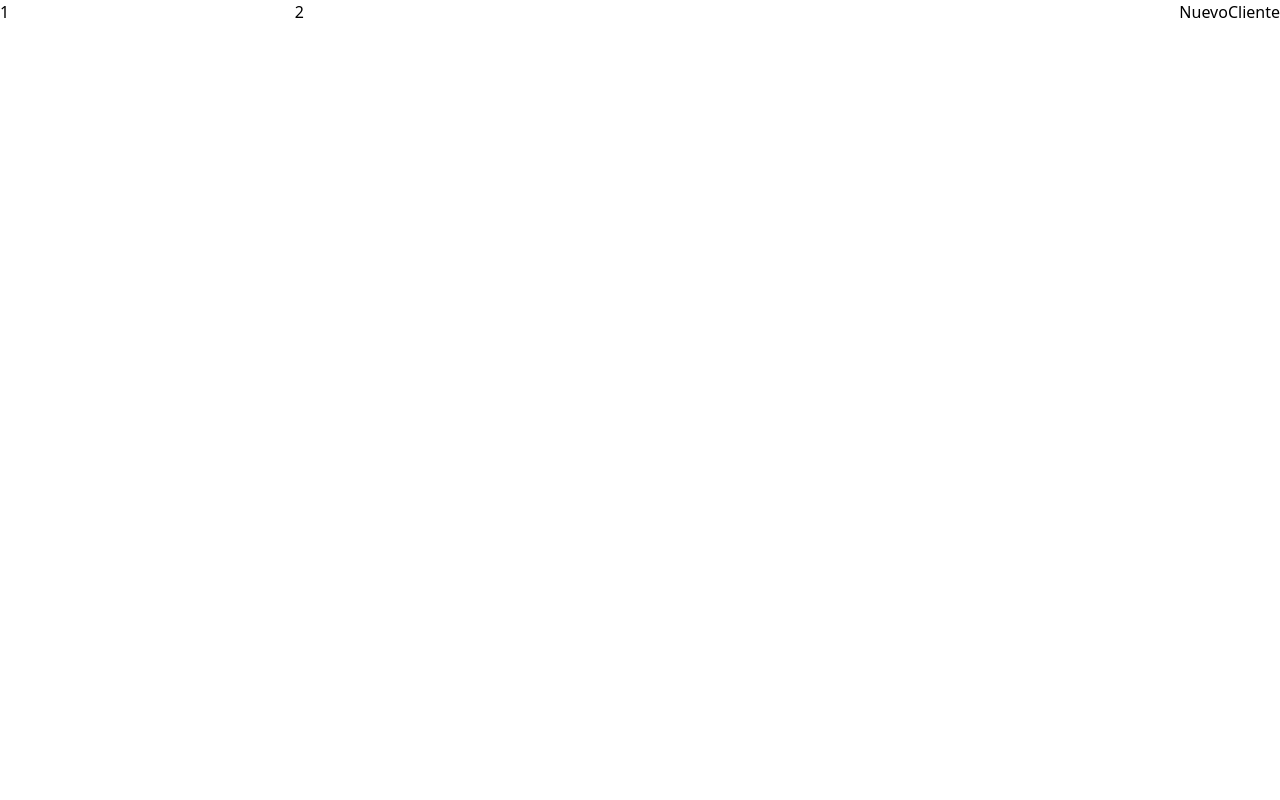
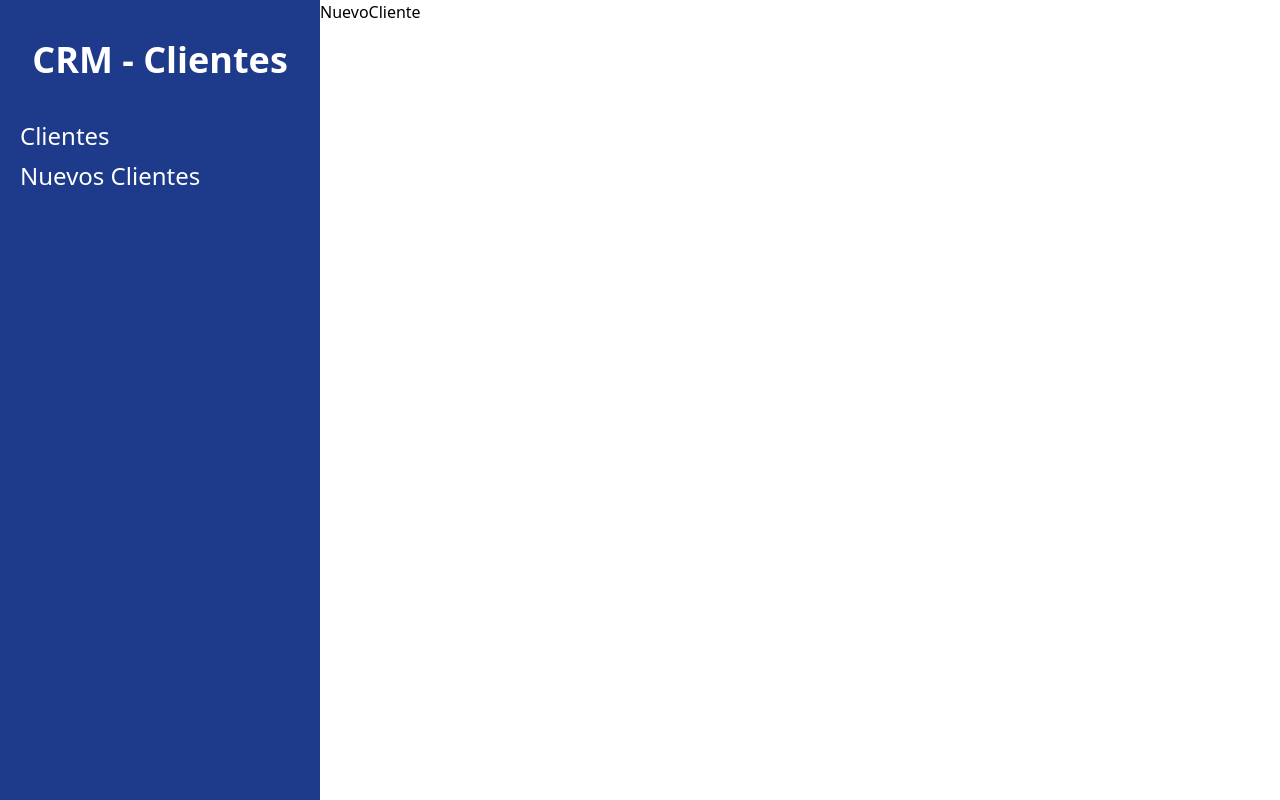
Before and after one commit to jorneycr/crm-react, a React app: page /clientes/nuevo in a window 1280 px wide. Built offline with nearby package versions, Linux system fonts and the light colour scheme; the HTML template or start-up script is replaced by a standard one.

Commit message:
ui layout

```diff
--- a/src/layout/Layout.jsx
+++ b/src/layout/Layout.jsx
@@ -1,17 +1,31 @@
-import { Outlet } from 'react-router-dom'
+import { Outlet } from "react-router-dom";
 const Layout = () => {
-    return (
-        <div className='md:flex md:min-h-screen'>
-            <div className='md:w-1/4'>
-                1
-            </div>
-            <div className='md:w-3/4'>
-                2
-            </div>
-            <Outlet />
-        </div>
+  return (
+    <div className="md:flex md:min-h-screen">
+      <div className="md:w-1/4 bg-blue-900 px-5 py-10">
+        <h2 className="text-4xl font-black text-center text-white">
+          CRM - Clientes
+        </h2>
+        <nav className="mt-10">
+          <a
+            href="/clientes"
+            className="text-white text-2xl block mt-2 hover:text-blue-300"
+          >
+            Clientes
+          </a>
+          <a
+            href="/clientes/nuevo"
+            className="text-white text-2xl block mt-2 hover:text-blue-300"
+          >
+            Nuevos Clientes
+          </a>
+        </nav>
+      </div>
+      <div className="md:w-3/4">
+        <Outlet />
+      </div>
+    </div>
+  );
+};
 
-    )
-}
-
-export default Layout
+export default Layout;
```
